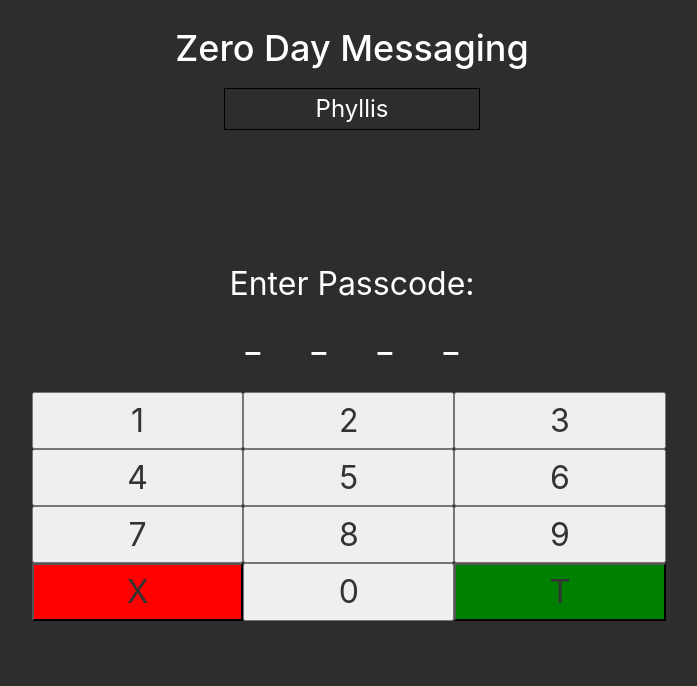
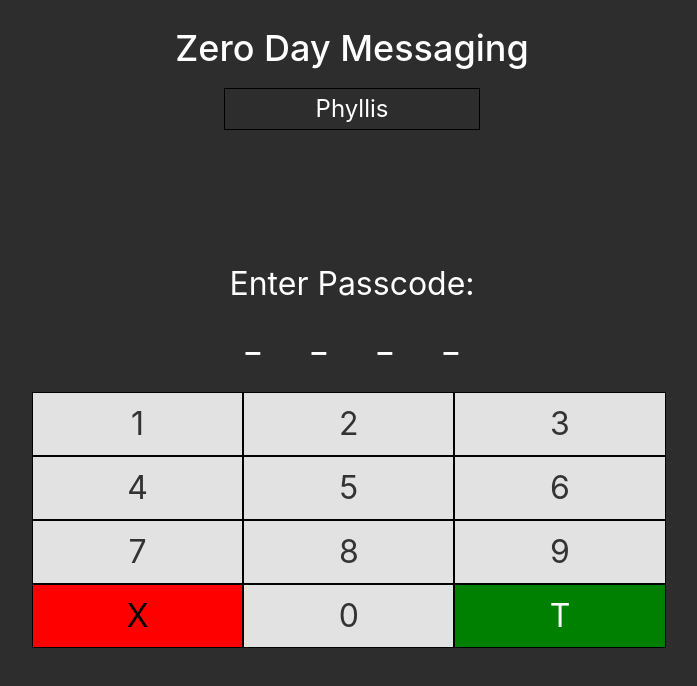
Before and after one commit to Inh3ritance/zero-day, a React (Create React App) app: page / in a window 1280 px wide. Shown: the top 686 px of the page, without its empty margins (288-985 px from the left). Built offline with nearby package versions, Linux system fonts and the light colour scheme; no server answers.

Commit message:
Convert App and Login to function components

```diff
--- a/src/App.tsx
+++ b/src/App.tsx
@@ -1,32 +1,15 @@
-import React from 'react';
+import React, { useCallback, useState } from 'react';
 import Home from './home';
 import Login from './login';
 
-interface State {
-  approval: boolean;
-}
+const App = () => {
+  const [approval, setApproval] = useState(false);
 
-class App extends React.Component<{}, State> {
-  constructor(props: {}) {
-    super(props);
-    this.state = {
-      approval: false,
-    };
-    this.approve = this.approve.bind(this);
-  }
+  const approve = useCallback(() => {
+    setApproval(true);
+  }, [setApproval]);
 
-  approve() {
-    this.setState({
-      approval: true,
-    });
-  }
-
-  render() {
-    if (this.state.approval) {
-      return (<Home />);
-    }
-    return (<Login approve={this.approve} />);
-  }
-}
+  return approval ? <Home /> : <Login approve={approve} />;
+};
 
 export default App;
--- a/src/home/constants.ts
+++ b/src/home/constants.ts
@@ -1,5 +1,3 @@
-import { State as HomeState } from './Home';
-
 export interface Friend {
   username: string;
   image: string;
@@ -15,8 +13,7 @@ export interface Message {
   time: string;
 }
 
-export const defaultHomeState: HomeState = {
-  friends: [ // encrypted and saved locally
+export const DEFAULT_FRIENDS: Friend[] = [ // encrypted and saved locally
   {
     username: 'test1',
     image: 'mksms.png',
@@ -33,10 +30,9 @@ export const defaultHomeState: HomeState = {
     active: false,
     newMessages: 0,
   },
-  ],
-  searchField: '',
-  selectedUser: '',
-  loadedMessages: [ // encrypted and saved locally
+];
+
+export const DEFAULT_LOADED_MESSAGES: Message[] = [ // encrypted and saved locally
   {
     user: 'rick',
     message: 'ticky whoicky kjnkjn njkjknj jnkjnkjnjk jknjnjn nkjnj kjnkjn njkjknj jnkjnkjnjk jknjnjn nkjnj kjnkjn njkjknj jnkjnkjnjk jknjnjn nkjnj kjnkjn njkjknj jnkjnkjnjk jknjnjn nkjnj',
@@ -52,10 +48,4 @@ export const defaultHomeState: HomeState = {
     message: 'test',
     time: '4am',
   },
-  ],
-  username: null, // encrypted and saved locally
-  csrng: null, // encrypted and saved locally
-  isSidebarOpen: false,
-  socket: null,
-  message: '',
-};
+];
--- a/src/login/Login.tsx
+++ b/src/login/Login.tsx
@@ -1,10 +1,11 @@
-import React, { Component } from 'react';
+import React, { useCallback, useState } from 'react';
 import sha512 from 'crypto-js/sha512';
 // @ts-ignore - TS doesn't know about faker for some reason
 import faker from 'faker';
 import { xor, rounds, conformPlainText } from '../crypto/utils';
 import { VERIFY_REGEX } from '../utils/constants';
 import { createUserRequest } from './api';
+import { useMountEffect } from '../utils/hooks';
 import { CREATE_USER_ERROR } from './constants';
 import './styles/Login.scss';
 
@@ -12,37 +13,39 @@ interface Props {
   approve: () => void;
 }
 
-interface State {
-  keyCode: Array<number | null>;
-  username: string;
+const Login = ({ approve }: Props) => {
+  const [keyCode, setKeyCode] = useState<Array<number | null>>([]);
+  const [username, setUsername] = useState<string>(faker.name.firstName());
+
+  const login = useCallback((appKey: string, sessionKey: string) => {
+    const verifyKey = window.localStorage.getItem('verify')?.toString() as string;
+    const key = xor(sessionKey, appKey); // get unencrypted csrng key
+    const firstRound = rounds(key, 1); // First generation/round
+    let verify = xor(verifyKey, firstRound);
+    verify = verify.replace(VERIFY_REGEX, '');
+    try {
+      verify = JSON.parse(verify);
+      if (verify) {
+        approve();
       }
-
-class Login extends Component<Props, State> {
-  constructor(props: Props) {
-    super(props);
-    this.state = {
-      keyCode: [],
-      username: faker.name.firstName(),
-    };
-    this.submit = this.submit.bind(this);
-    this.clearKeys = this.clearKeys.bind(this);
-    this.registerKey = this.registerKey.bind(this);
+    } catch (err) {
+      console.warn('Invalid session --', err);
+      window.sessionStorage.removeItem('sessionKey');
+      setKeyCode([]);
     }
+  }, [approve, setKeyCode]);
 
   // Determine whether a encryption token exists
-  componentDidMount() {
+  useMountEffect(() => {
     const sessionKey = window.sessionStorage.getItem('sessionKey');
     const appKey = window.localStorage.getItem('appKey');
     if (sessionKey && appKey) { // If both exist, then the user is logged in
-      this.login(appKey, sessionKey);
+      login(appKey, sessionKey);
     }
-  }
+  });
 
-  async createUser() {
-    const { username } = this.state;
-    const { approve } = this.props;
-
-    const sessionHash = sha512(this.state.keyCode.join(''));
+  const createUser = useCallback(async () => {
+    const sessionHash = sha512(keyCode.join(''));
     const sessionKey = sessionHash.toString();
 
     let csrng = window.crypto.getRandomValues(new Uint32Array(1))[0].toString();
@@ -55,7 +58,7 @@ class Login extends Component<Props, State> {
 
     const verify = JSON.stringify({
       verify: true,
-      username: `${this.state.username}#${csrng.substring(0, 5)}`, // visible rng
+      username: `${username}#${csrng.substring(0, 5)}`, // visible rng
       csrng, // stored rng
     });
 
@@ -74,75 +77,50 @@ class Login extends Component<Props, State> {
       window.sessionStorage.clear();
       window.localStorage.clear();
     }
-  }
-
-  login(appKey: string, sessionKey: string) {
-    const { approve } = this.props;
-
-    const verifyKey = window.localStorage.getItem('verify')?.toString() as string;
-    const key = xor(sessionKey, appKey); // get unencrypted csrng key
-    const firstRound = rounds(key, 1); // First generation/round
-    let verify = xor(verifyKey, firstRound);
-    verify = verify.replace(VERIFY_REGEX, '');
-    try {
-      verify = JSON.parse(verify);
-      if (verify) {
-        approve();
-      }
-    } catch (err) {
-      console.warn('Invalid session --', err);
-      window.sessionStorage.removeItem('sessionKey');
-      this.setState({ keyCode: [] });
-    }
-  }
+  }, [username, approve, keyCode]);
 
   // submit 4 keys and generate encryption tokens || verify existing encryption token
-  submit(e: React.MouseEvent<HTMLButtonElement, MouseEvent>) {
+  const onSubmit = useCallback((e: React.MouseEvent<HTMLInputElement, MouseEvent>) => {
     e.preventDefault();
 
     const appKey = window.localStorage.getItem('appKey');
 
-    if (appKey && this.state.keyCode.length === 4) {
-      const sessionHash = sha512(this.state.keyCode.join(''));
+    if (appKey && keyCode.length === 4) {
+      const sessionHash = sha512(keyCode.join(''));
       const sessionKey = sessionHash.toString();
       window.sessionStorage.setItem('sessionKey', sessionKey);
 
-      this.login(appKey, sessionKey);
-    } else if (this.state.keyCode.length === 4 && this.state.username.length > 3) {
-      this.createUser();
+      login(appKey, sessionKey);
+    } else if (keyCode.length === 4 && username.length > 3) {
+      createUser();
     } else {
-      this.setState({ keyCode: [] });
+      setKeyCode([]);
     }
-  }
+  }, [keyCode, username, createUser, login, setKeyCode]);
 
-  // Determine position of key
-  registerKey(e: React.MouseEvent<HTMLButtonElement, MouseEvent>) {
+  const handleKeyCodeChange = useCallback((e: React.MouseEvent<HTMLInputElement, MouseEvent>) => {
     e.preventDefault();
 
-    const { keyCode: keyCodeState } = this.state;
     const value = Number(e.currentTarget.value);
 
-    if (keyCodeState[3] === undefined) {
-      if (keyCodeState[2] === undefined) {
-        if (keyCodeState[1] === undefined) {
-          if (keyCodeState[0] === undefined) {
-            this.setState({ keyCode: [value] });
+    setKeyCode((prev) => {
+      if (prev?.length > 3) { // if we have 4 keys, then we are done
+        return prev;
       }
-          this.setState({ keyCode: [...keyCodeState, value] });
-        }
-        this.setState({ keyCode: [...keyCodeState, value] });
-      }
-      this.setState({ keyCode: [...keyCodeState, value] });
-    }
-  }
+      return [...prev, value];
+    });
+  }, [keyCode, setKeyCode]);
+
+  const handleUsernameChange = useCallback((e: React.ChangeEvent<HTMLInputElement>) => {
+    setUsername(e.target.value);
+  }, [setUsername]);
 
   // clears keys
-  clearKeys(e: React.MouseEvent<HTMLButtonElement, MouseEvent>) {
+  const clearKeys = useCallback((e: React.MouseEvent<HTMLInputElement, MouseEvent>) => {
     e.preventDefault();
-    this.setState({ keyCode: [] });
-  }
+    setKeyCode([]);
+  }, [setKeyCode]);
 
-  render() {
   return (
     <div className="login-screen">
       <h1>Zero Day Messaging</h1>
@@ -155,36 +133,35 @@ class Login extends Component<Props, State> {
               maxLength={12}
               placeholder="username"
               type="text"
-                value={this.state.username}
-                onChange={(e) => { this.setState({ username: e.target.value }); }}
+              value={username}
+              onChange={handleUsernameChange}
             />
           )
       }
       {/* eslint-disable-next-line jsx-a11y/label-has-associated-control */}
       <label className="login-label">Enter Passcode:</label>
       <div className="input-scores">
-          <h2 className="input-bar">{this.state.keyCode[0] === undefined ? '_' : '*' }</h2>
-          <h2 className="input-bar">{this.state.keyCode[1] === undefined ? '_' : '*' }</h2>
-          <h2 className="input-bar">{this.state.keyCode[2] === undefined ? '_' : '*' }</h2>
-          <h2 className="input-bar">{this.state.keyCode[3] === undefined ? '_' : '*' }</h2>
+        <h2 className="input-bar">{keyCode[0] === undefined ? '_' : '*' }</h2>
+        <h2 className="input-bar">{keyCode[1] === undefined ? '_' : '*' }</h2>
+        <h2 className="input-bar">{keyCode[2] === undefined ? '_' : '*' }</h2>
+        <h2 className="input-bar">{keyCode[3] === undefined ? '_' : '*' }</h2>
       </div>
-        <div className="dial-pad">
-          <button className="dial-button" type="button" value={1} onClick={this.registerKey}>1</button>
-          <button className="dial-button" type="button" value={2} onClick={this.registerKey}>2</button>
-          <button className="dial-button" type="button" value={3} onClick={this.registerKey}>3</button>
-          <button className="dial-button" type="button" value={4} onClick={this.registerKey}>4</button>
-          <button className="dial-button" type="button" value={5} onClick={this.registerKey}>5</button>
-          <button className="dial-button" type="button" value={6} onClick={this.registerKey}>6</button>
-          <button className="dial-button" type="button" value={7} onClick={this.registerKey}>7</button>
-          <button className="dial-button" type="button" value={8} onClick={this.registerKey}>8</button>
-          <button className="dial-button" type="button" value={9} onClick={this.registerKey}>9</button>
-          <button className="dial-button" type="button" onClick={this.clearKeys} style={{ backgroundColor: 'red' }}>X</button>
-          <button className="dial-button" type="button" value={0} onClick={this.registerKey}>0</button>
-          <button className="dial-button" type="button" onClick={this.submit} style={{ backgroundColor: 'green' }}>T</button>
-        </div>
+      <form className="dial-pad">
+        <input className="dial-button" type="button" value={1} onClick={handleKeyCodeChange} />
+        <input className="dial-button" type="button" value={2} onClick={handleKeyCodeChange} />
+        <input className="dial-button" type="button" value={3} onClick={handleKeyCodeChange} />
+        <input className="dial-button" type="button" value={4} onClick={handleKeyCodeChange} />
+        <input className="dial-button" type="button" value={5} onClick={handleKeyCodeChange} />
+        <input className="dial-button" type="button" value={6} onClick={handleKeyCodeChange} />
+        <input className="dial-button" type="button" value={7} onClick={handleKeyCodeChange} />
+        <input className="dial-button" type="button" value={8} onClick={handleKeyCodeChange} />
+        <input className="dial-button" type="button" value={9} onClick={handleKeyCodeChange} />
+        <input className="dial-button -clear" type="button" value="X" onClick={clearKeys} />
+        <input className="dial-button" type="button" value={0} onClick={handleKeyCodeChange} />
+        <input className="dial-button -submit" type="button" value="T" onClick={onSubmit} />
+      </form>
     </div>
   );
-  }
-}
+};
 
 export default Login;
--- a/src/login/styles/Login.scss
+++ b/src/login/styles/Login.scss
@@ -57,6 +57,23 @@ h1 {
     font-size: xx-large;
     text-align: center;
     width: 33%;
+    height: 4rem;
+    background-color: #e2e2e2;
+    border: 1px solid black;
+
+    &:active {
+        opacity: 70%;
+    }
+
+    &.-clear {
+        background-color: red;
+        color: black;
+    }
+
+    &.-submit {
+        background-color: green;
+        color: white;
+    }
 }
 
 .dial-pad {
```
Also changed, not shown: src/home/Home.tsx (+14 -22 lines). Lines whose indentation alone changed are shown as unchanged.
